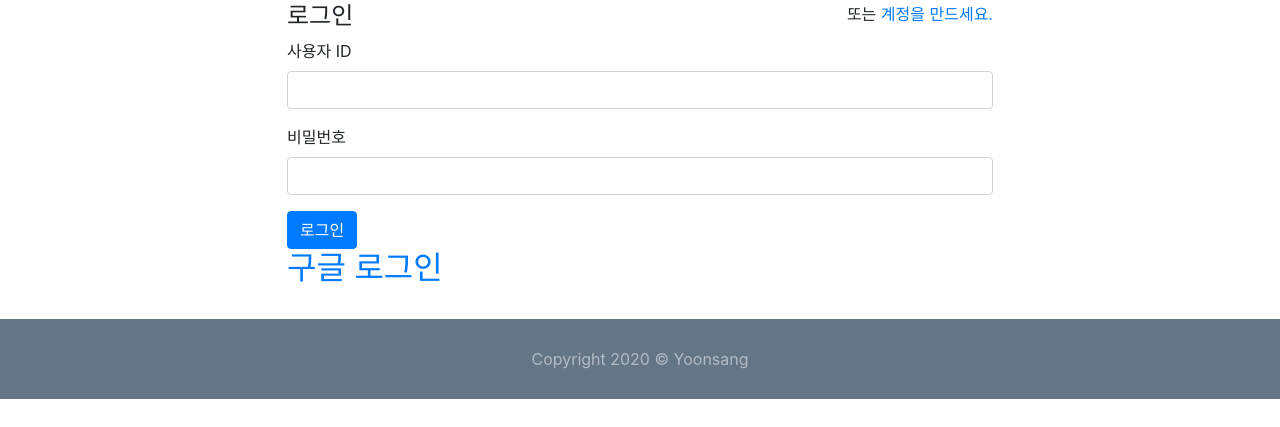
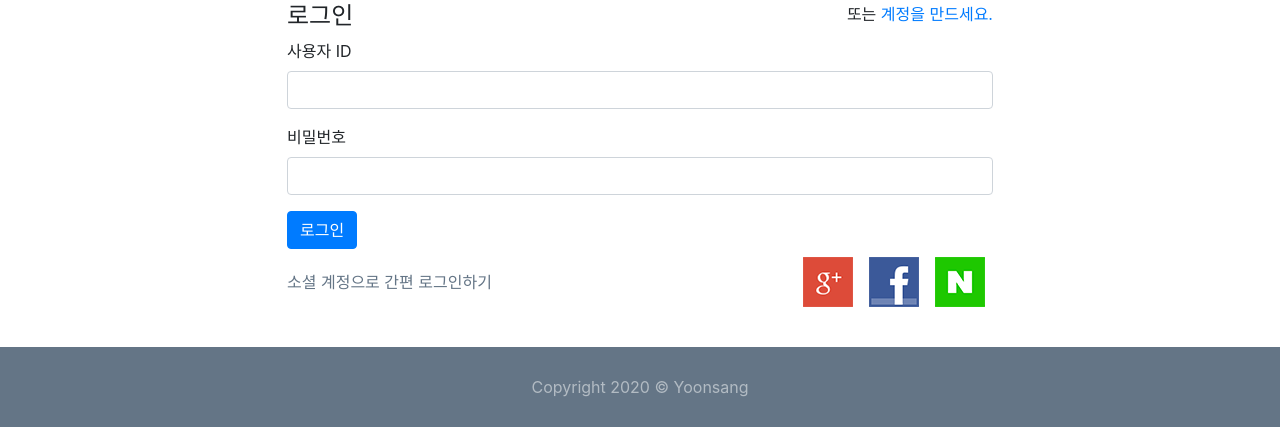
Before and after one commit to yoonsangkwak/Alog_Project, a Django app: page /common/login/ in a window 1280 px wide. Shown: the part 530-957 px from the top of the page. Before the commit the page ends 929 px from the top, so only its background shows below. Run offline with Django 3.2, Linux system fonts and the light colour scheme; some libraries are stand-ins or nearby versions.

Commit message:
social login

```diff
--- a/config/urls.py
+++ b/config/urls.py
@@ -18,7 +18,7 @@ from django.urls import path, include
 from alog.views import base_views
 
 urlpatterns = [
-    path('admin/', admin.site.urls),
+    # path('admin/', admin.site.urls),
     path('alog/', include('alog.urls')),
     path('', base_views.index, name='index'),
     path('common/', include('common.urls')),
--- /dev/null
+++ b/static/login.css
@@ -0,0 +1,17 @@
+.social-login {
+    display: flex;
+    justify-content: center;
+    align-items: center;
+}
+
+.social-login-text {
+    color: #647586;
+    font-size: 1rem;
+    margin-right: auto;
+    font-weight: 100;
+    margin-bottom: 0;
+}
+
+.social-login-item {
+    margin: 0.5rem;
+}
--- a/templates/common/login.html
+++ b/templates/common/login.html
@@ -4,6 +4,7 @@
     {% load static %}
     {% block extrahead %}
     <link rel="stylesheet" href="{% static 'bootstrap.min.css' %}">
+    <link rel="stylesheet" href="{% static 'login.css' %}">
     {% endblock %}
 </head>
 {% block content %}
@@ -30,6 +31,17 @@
         </div>
         <button type="submit" class="btn btn-primary">로그인</button>
     </form>
-    <h2><a href="{% provider_login_url 'google' method='oauth2' %}">구글 로그인</a></h2>
+    <div class="social-login">
+        <p class="social-login-text">소셜 계정으로 간편 로그인하기</p>
+        <a class="social-login-item" href="{% provider_login_url 'google' method='oauth2' %}">
+            <img src="{% static 'google_login.png' %}" alt="google-login">
+        </a>
+        <a class="social-login-item" href="{% provider_login_url 'facebook' method='oauth2' %}">
+            <img src="{% static 'facebook_login.png' %}" alt="facebook-login">
+        </a>
+        <a class="social-login-item" href="{% provider_login_url 'naver' method='oauth2' %}">
+            <img src="{% static 'naver_login.png' %}" alt="naver-login">
+        </a>
+    </div>
 </div>
 {% endblock %}
```
Also changed, not shown: config/settings/base.py (+6 -1 lines), templates/alog/post_detail.html (+7 -1 lines), static/facebook_login.png (added), static/google_login.png (added), static/naver_login.PNG (added).
